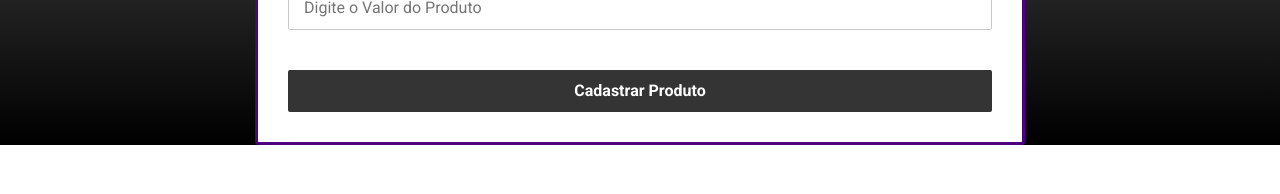
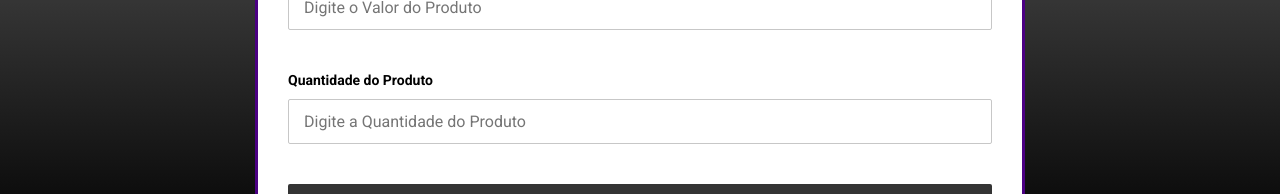
Before and after one commit to marcelomeack/pfc-frontend, a React (Create React App) app: page /CadProduto in a window 1280 px wide. Shown: the part 733-927 px from the top of the page. Before the commit the page ends 878 px from the top, so only its background shows below. Built offline with nearby package versions, Linux system fonts and the light colour scheme; the HTML template or start-up script is replaced by a standard one.

Commit message:
feat: add quantidade into product component

```diff
--- a/src/pages/CadProduto/index.js
+++ b/src/pages/CadProduto/index.js
@@ -8,6 +8,7 @@ export default function New({ history }) {
   const [nome, setNome] = useState("");
   const [valor, setValor] = useState("");
   const [descricao, setDescricao] = useState("");
+  const [quantidade, setQuantidade] = useState("");
 
   const preview = useMemo(() => {
     return thumbnail ? URL.createObjectURL(thumbnail) : null;
@@ -22,6 +23,7 @@ export default function New({ history }) {
     data.append("nome", nome);
     data.append("descricao", descricao);
     data.append("valor", valor);
+    data.append("quantidade", quantidade);
 
     await api.post("./produto", data, {});
 
@@ -64,6 +66,13 @@ export default function New({ history }) {
         value={valor}
         onChange={event => setValor(event.target.value)}
       />
+      <label htmlFor="quantidade">Quantidade do Produto</label>
+      <input
+        id="quantidade"
+        placeholder="Digite a Quantidade do Produto"
+        value={quantidade}
+        onChange={event => setQuantidade(event.target.value)}
+      />
       <button className="btn" type="submit" name="btnCadastrarProduto">
         Cadastrar Produto
       </button>
--- a/src/pages/EdProduto/index.js
+++ b/src/pages/EdProduto/index.js
@@ -6,6 +6,7 @@ export default function New({ history, match }) {
   const [nome, setNome] = useState("");
   const [valor, setValor] = useState("");
   const [descricao, setDescricao] = useState("");
+  const [quantidade, setQuantidade] = useState("");
 
   async function handleSubmit(event) {
     event.preventDefault();
@@ -15,7 +16,8 @@ export default function New({ history, match }) {
     const editar = {
       nome,
       descricao,
-      valor
+      valor,
+      quantidade
     };
     await api.put(`./produto/${_id}`, editar, {});
 
@@ -47,6 +49,13 @@ export default function New({ history, match }) {
         value={valor}
         onChange={event => setValor(event.target.value)}
       />
+      <label htmlFor="quantidade">Quantidade de Produtos</label>
+      <input
+        id="quantidade"
+        placeholder="Digite a Quantidade do Produto"
+        value={quantidade}
+        onChange={event => setQuantidade(event.target.value)}
+      />
       <button className="btn" type="submit">
         Atualizar Produto
       </button>
```
